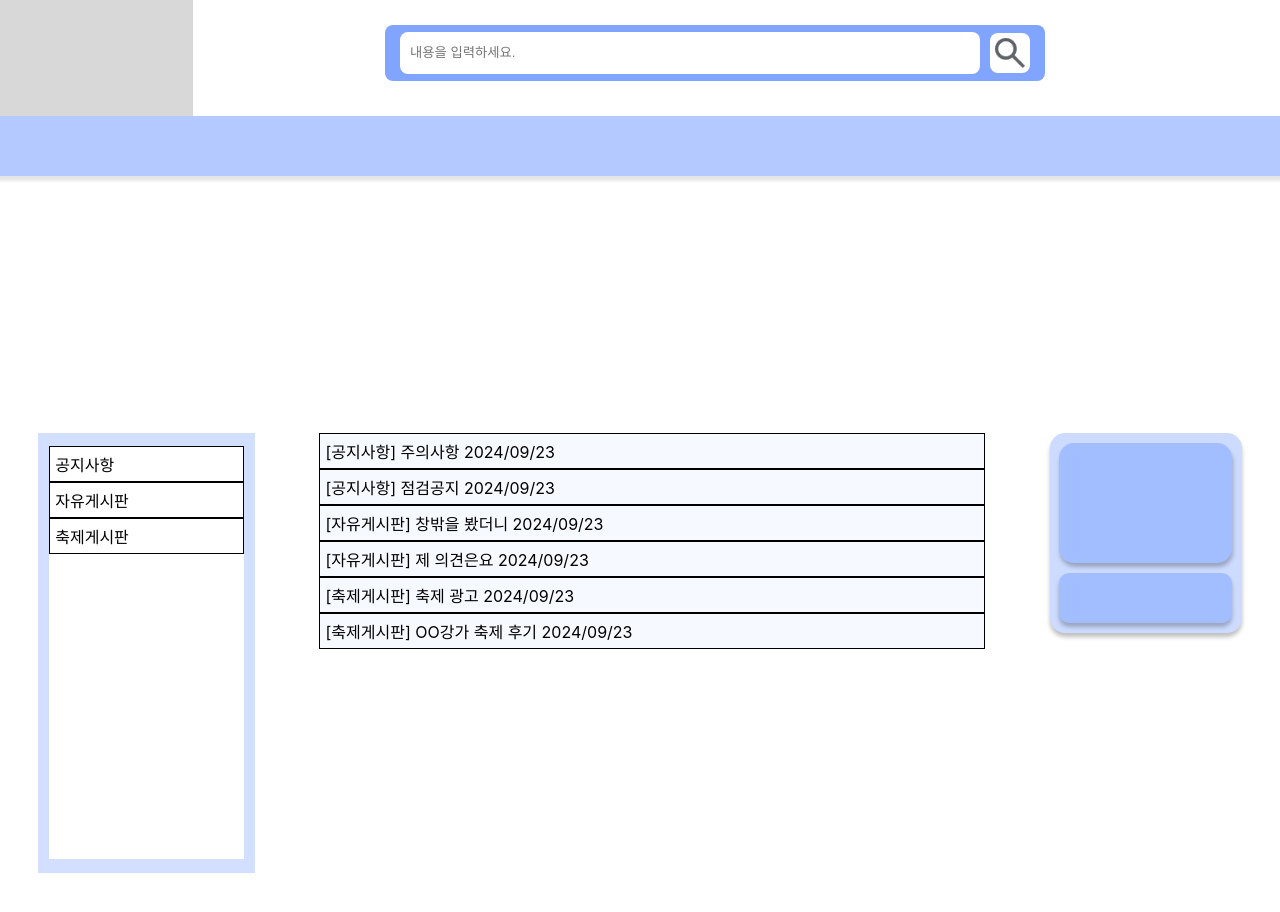
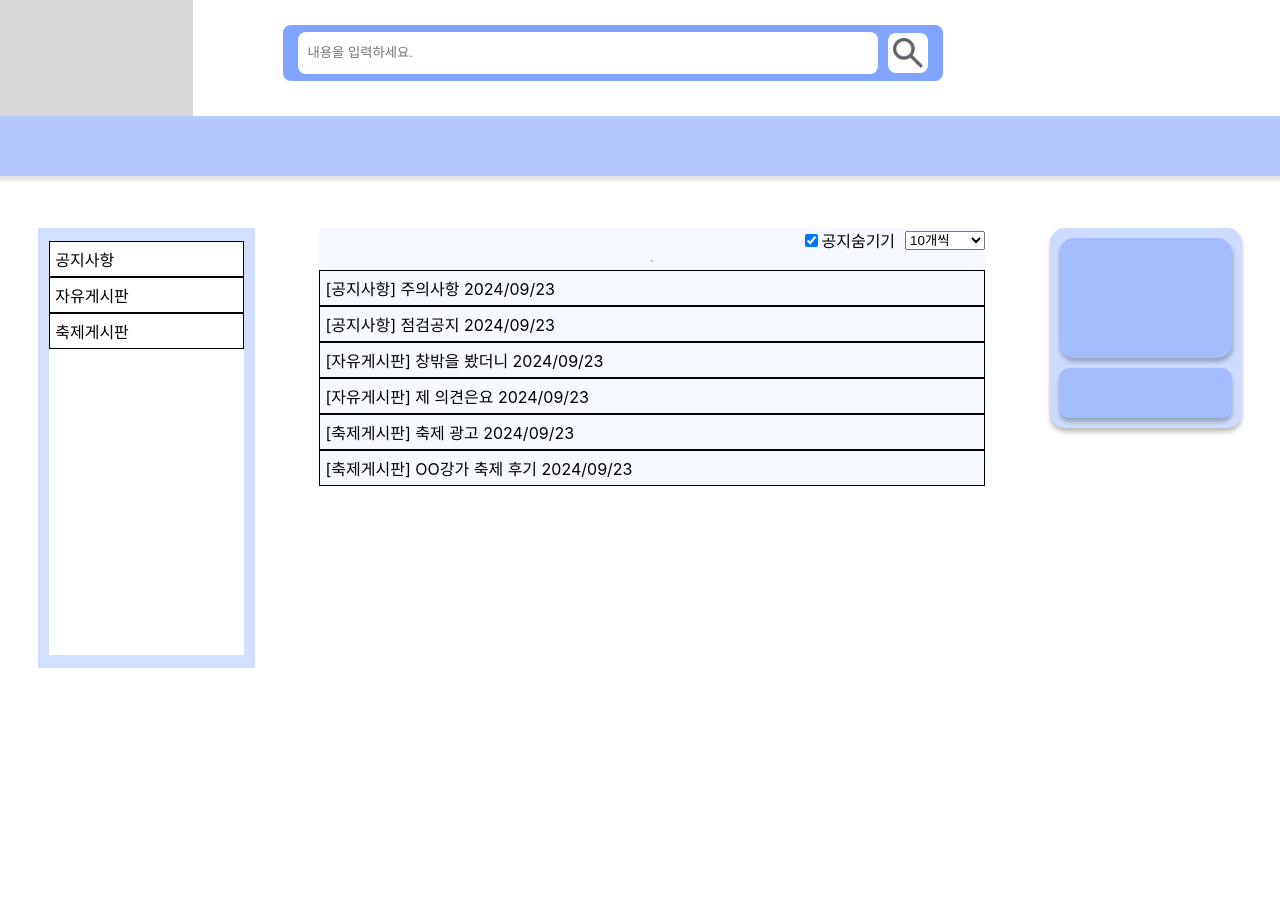
Before and after one commit to WhileNotSuccess/practice_Community_react, a React (Create React App) app: page / in a window 1280 px wide. Shown: the top 912 px of the page. Built offline with nearby package versions, Linux system fonts and the light colour scheme; data requests are answered from the project's data file.

Commit message:
✨feat : 검색 결과 페이지 생성 및 구현, 메인 페이지 공지 숨기기 및 게시글 띄우는 개수 지정 스크롤 디자인 생성

```diff
--- a/src/App.js
+++ b/src/App.js
@@ -10,6 +10,7 @@ import Post from "./pages/Post";
 import SignIn from "./pages/SignIn";
 import Nav from "./components/Nav";
 import SearchResult from "./pages/SearchResult";
+
 const App = () => {
   return (
     <>
--- a/src/css/MainComp.css
+++ b/src/css/MainComp.css
@@ -10,7 +10,7 @@
 .board-tag {
   width: 18%;
   height: 55vh;
-  margin-top: 18%;
+  margin-top: 1%;
   display: flex;
   background: #d2dfff;
   align-items: center;
@@ -26,7 +26,7 @@
 .user-info {
   width: 15vw;
   height: 25vh;
-  margin-top: 18%;
+  margin-top: 1%;
   border-radius: 15px;
   background: rgba(4, 74, 254, 0.2);
   box-shadow: 0px 4px 4px rgba(0, 0, 0, 0.25);
@@ -75,7 +75,7 @@
 
 .post-list {
   width: 52vw;
-  margin-top: 18%;
+  margin-top: 1%;
   background: rgba(210, 223, 255, 0.2);
   display: flex;
   flex-direction: column;
@@ -88,3 +88,14 @@
   padding: 5px;
   box-sizing: border-box;
 }
+
+.options-container {
+  display: flex;
+  align-items: center;
+  justify-content: flex-end;
+}
+
+.page-select {
+  width: 80px;
+  margin-left: 10px;
+}
--- a/src/css/Nav.css
+++ b/src/css/Nav.css
@@ -34,7 +34,7 @@
   align-items: center;
   background: rgba(4, 74, 254, 0.5);
   border-radius: 8px;
-  margin-left: 15%;
+  margin-left: 7%;
   margin-right: auto;
   margin-top: 20px;
   margin-bottom: 10px;
--- a/src/pages/Main.js
+++ b/src/pages/Main.js
@@ -9,6 +9,8 @@ const Main = () => {
   const [list, setList] = useState([]);
   const [category, setCategory] = useState([]);
   const [date, setDate] = useState("");
+  const [page, setPages] = useState(10);
+  const [h_announce, sh_announce] = useState(true);
 
   useEffect(() => {
     axios.get("http://localhost:3001/list").then((res) => {
@@ -46,6 +48,31 @@ const Main = () => {
         </div>
       </div>
       <div className="post-list">
+        <div className="options-container">
+          <form
+            onClick={() => {
+              sh_announce(!h_announce);
+            }}
+          >
+            <input
+              type="checkbox"
+              checked={h_announce}
+              onChange={() => sh_announce(!h_announce)}
+            />
+            공지숨기기
+          </form>
+          <select
+            value={page}
+            onChange={(e) => setPages(e.target.value)}
+            className="page-select"
+          >
+            <option value={10}>10개씩</option>
+            <option value={20}>20개씩</option>
+            <option value={30}>30개씩</option>
+          </select>
+        </div>
+        <hr />
+
         {list.map((item) => (
           <MainCompo
             key={item.id}
--- a/src/pages/SearchResult.js
+++ b/src/pages/SearchResult.js
@@ -1,17 +1,25 @@
-/* SearchResult.js */
 import { React, useEffect, useState } from "react";
 import { useLocation } from "react-router-dom";
 import "../css/SearchResult.css";
-import "../components/Nav";
+import "../css/MainComp.css";
 import axios from "axios";
+import { MainCompo, PostCompo } from "../components/MainComp";
 
 const SearchResult = () => {
   const location = useLocation();
   const { searchInput } = location.state || {};
   const [data, setData] = useState([]);
+  const [date, setDate] = useState("");
+  const [category, setCategory] = useState([]);
   useEffect(() => {
     axios.get("http://localhost:3001/list").then((response) => {
       setData(response.data);
+    });
+  }, []);
+
+  useEffect(() => {
+    axios.get("http://localhost:3001/category").then((response) => {
+      setCategory(response.data);
     });
   }, []);
 
@@ -19,17 +27,52 @@ const SearchResult = () => {
     (item) =>
       item.title && item.title.toLowerCase().includes(searchInput.toLowerCase())
   );
+
+  useEffect(() => {
+    const today = new Date();
+    setDate(
+      today
+        .toLocaleDateString("ko-kr", {
+          year: "numeric",
+          month: "2-digit",
+          day: "2-digit",
+        })
+        .replace(/\. /g, "/")
+        .replace(/\.$/, "")
+    );
+  }, []);
+
   return (
-    <div>
+    <div className="container">
+      <div className="board-tag">
+        <div className="board-list">
+          {category.map((cat) => (
+            <PostCompo key={cat.id} category={cat} />
+          ))}
+        </div>
+      </div>
+      <div className="post-list">
         <h1>검색 결과</h1>
         <ul>
-        {filteredData.length > 0 ? (
-          filteredData.map((item) => <li key={item.id}>{item.title}</li>)
+          {filteredData.length > 0 && searchInput.length > 0 ? (
+            filteredData.map((item) => (
+              <MainCompo
+                key={item.id}
+                title={item.title}
+                category={item.category}
+                date={date}
+              />
+            ))
           ) : (
             <p>검색 결과가 없습니다.</p>
           )}
         </ul>
       </div>
+      <div className="user-info">
+        <div className="user-login"></div>
+        <div className="logout-btn"></div>
+      </div>
+    </div>
   );
 };
 
```
Also changed, not shown: src/components/PostComp.js (+2 -6 lines). Lines whose indentation alone changed are shown as unchanged.
